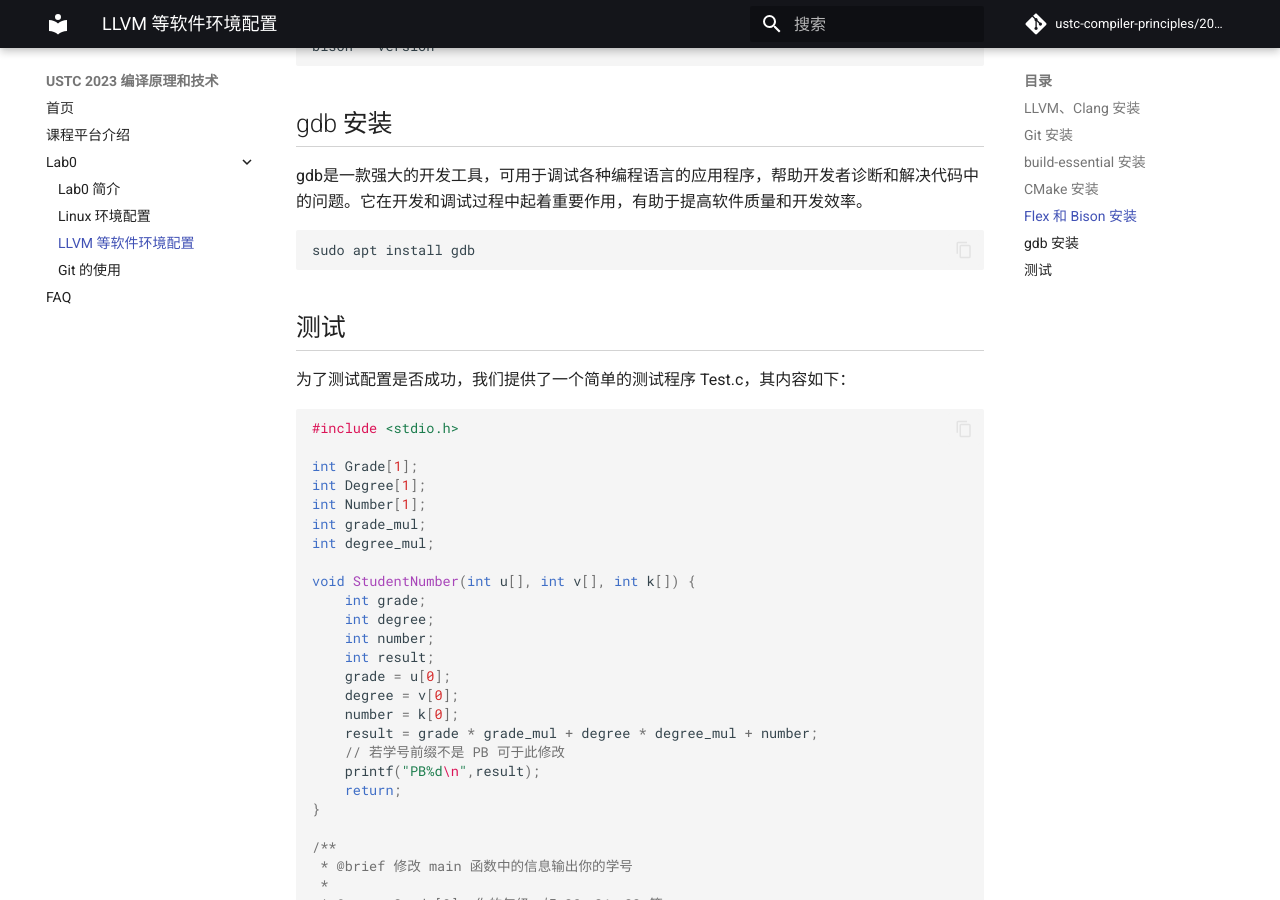
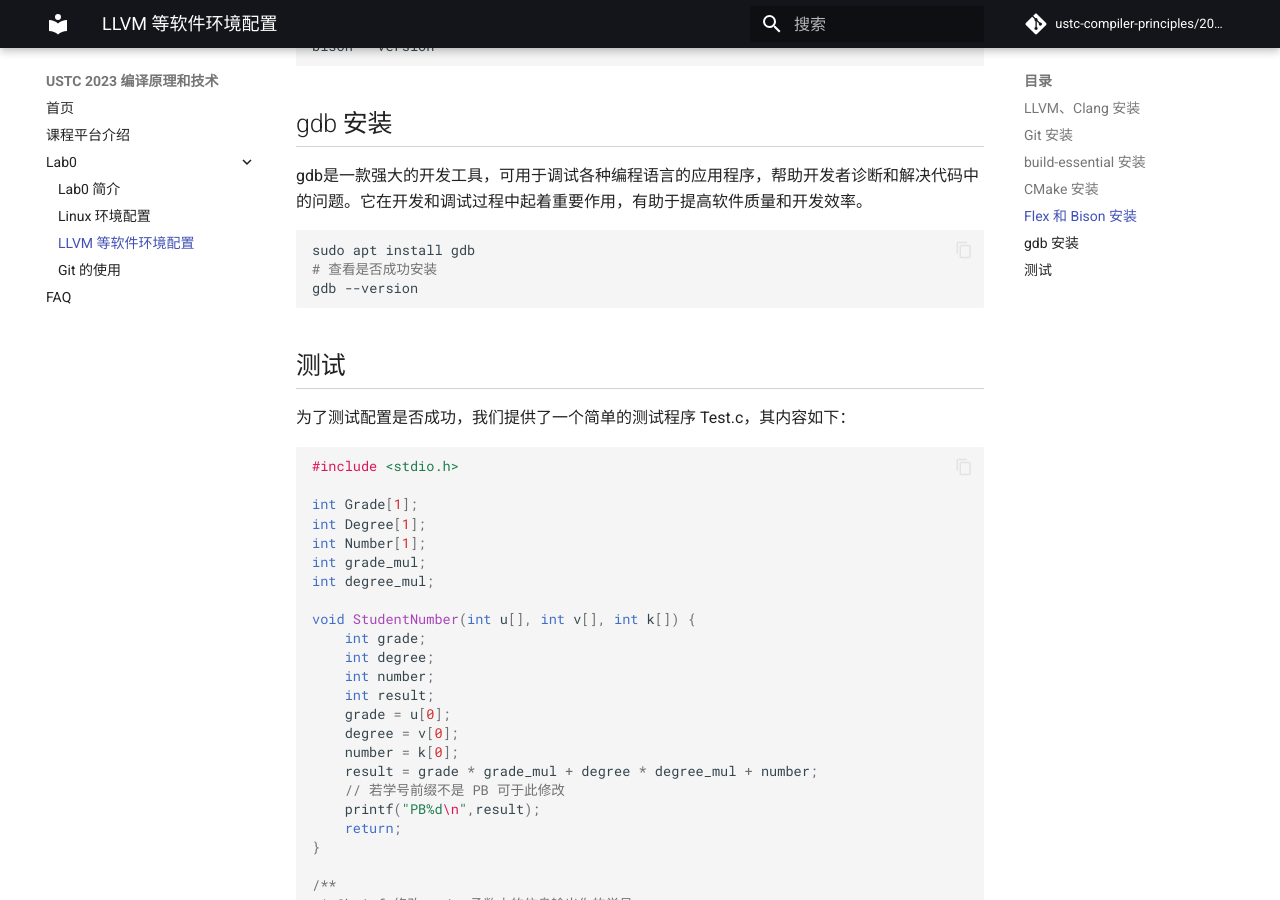
Before and after one commit to ustc-compiler-principles/2023, an MkDocs documentation site: the page built from docs/lab0/software.md, in a window 1280 px wide and 900 px high, scrolled down 2084 px. Built offline with MkDocs 1.6.1 and Material for MkDocs 9.7.7, drawn with Linux system fonts in a browser that asks for light colours; comment, search, counter and statistics services are not loaded.

Commit message:
Update software.md

````diff
--- a/docs/lab0/software.md
+++ b/docs/lab0/software.md
@@ -82,6 +82,9 @@
 
 ```shell
 sudo apt install gdb
+# 查看是否成功安装
+gdb --version
+
 ```
 
 ## 测试
````
